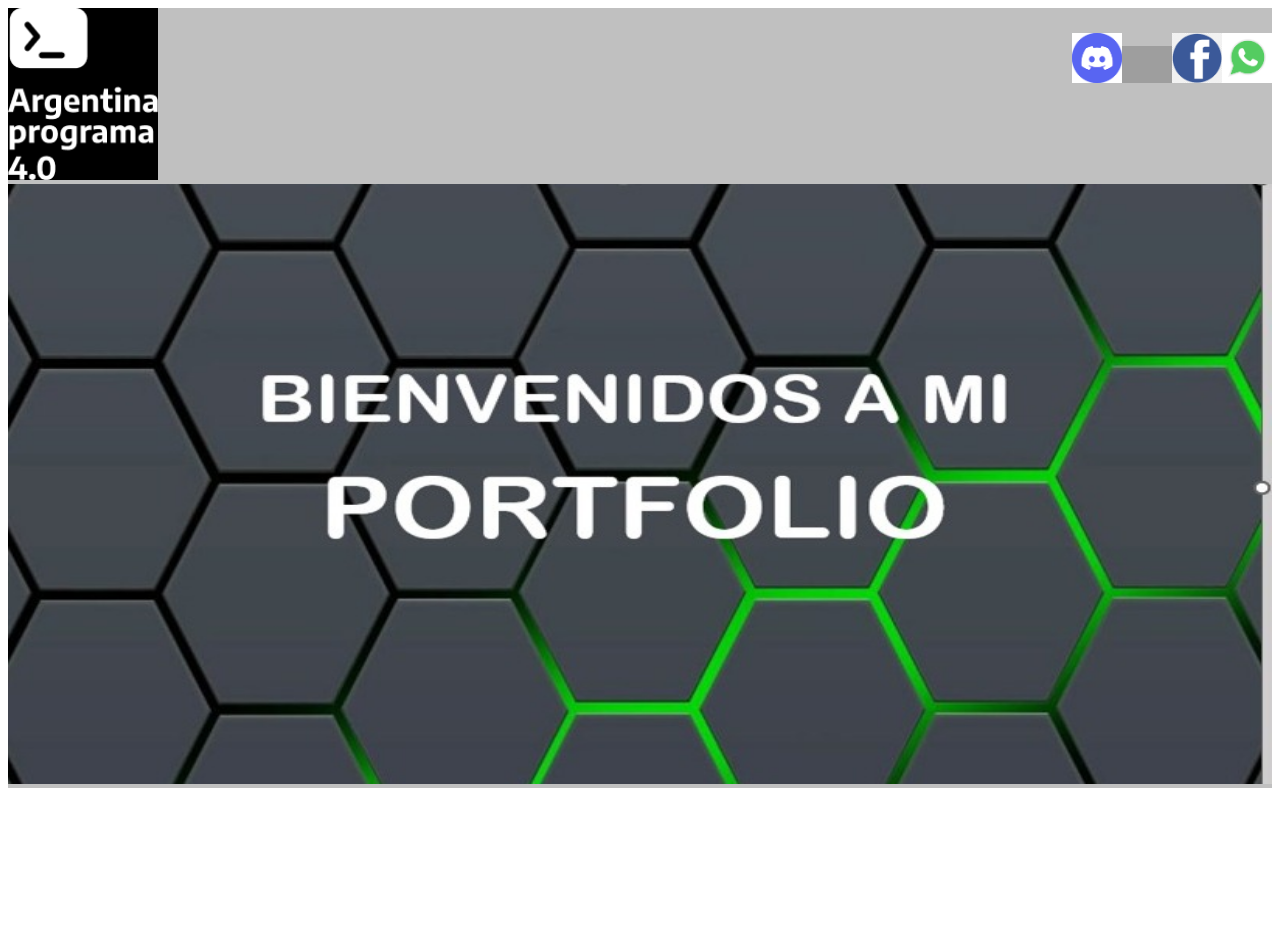
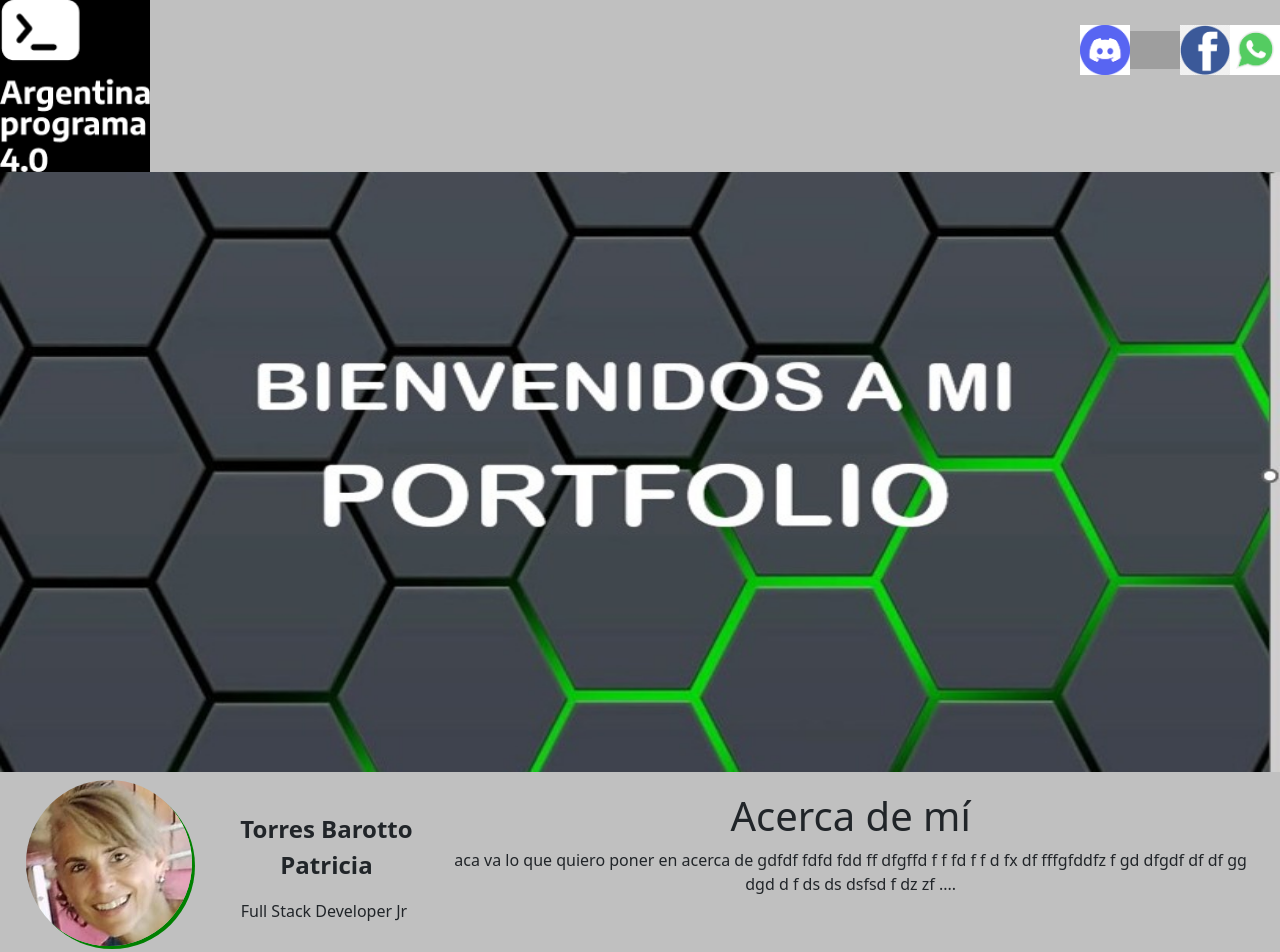
Before and after one commit to Patryto/PI_TorresBarotto, an Angular app in the folder PI_TorresBarotto/: page / in a window 1280 px wide. Shown: the top 952 px of the page. Before the commit the page ends 800 px from the top, so only its background shows below. Built offline with nearby package versions, Linux system fonts and the light colour scheme; grey boxes are pictures that could not be loaded.

Commit message:
agregue acerca de y foto perfil

```diff
--- a/PI_TorresBarotto/angular.json
+++ b/PI_TorresBarotto/angular.json
@@ -25,9 +25,12 @@
               "src/assets"
             ],
             "styles": [
+              "node_modules/bootstrap/dist/css/bootstrap.css",
               "src/styles.css"
             ],
-            "scripts": []
+            "scripts": [
+              "node_modules/bootstrap/dist/js/bootstrap.js"
+            ]
           },
           "configurations": {
             "production": {
--- a/PI_TorresBarotto/package.json
+++ b/PI_TorresBarotto/package.json
@@ -18,6 +18,7 @@
     "@angular/platform-browser": "^15.2.0",
     "@angular/platform-browser-dynamic": "^15.2.0",
     "@angular/router": "^15.2.0",
+    "bootstrap": "^5.2.3",
     "rxjs": "~7.8.0",
     "tslib": "^2.3.0",
     "zone.js": "~0.12.0"
--- a/PI_TorresBarotto/src/app/app.component.html
+++ b/PI_TorresBarotto/src/app/app.component.html
@@ -1 +1,2 @@
 <app-header></app-header>
+<app-acerca-de></app-acerca-de>
--- a/PI_TorresBarotto/src/app/app.module.ts
+++ b/PI_TorresBarotto/src/app/app.module.ts
@@ -7,6 +7,7 @@ import { HeaderComponent } from './components/header/header.component';
 import { LogoAPComponent } from './components/logo-ap/logo-ap.component';
 import { SocialComponent } from './components/social/social.component';
 import { BannerComponent } from './components/banner/banner.component';
+import { AcercaDeComponent } from './components/acerca-de/acerca-de.component';
 
 @NgModule({
   declarations: [
@@ -14,7 +15,8 @@ import { BannerComponent } from './components/banner/banner.component';
     HeaderComponent,
     LogoAPComponent,
     SocialComponent,
-    BannerComponent
+    BannerComponent,
+    AcercaDeComponent
   ],
   imports: [
     BrowserModule,
--- /dev/null
+++ b/PI_TorresBarotto/src/app/components/acerca-de/acerca-de.component.css
@@ -0,0 +1,26 @@
+.row{
+    padding: 20px;
+}
+div{
+    background-color: silver;
+    text-align: center;
+}
+/*mejoro , redondeo foto perfil con mediaquery*/
+@media (min-width: 576px) {
+    #fotoperfil{
+        position:absolute;
+        width: 13%;
+        border-radius: 100%;
+        box-shadow: 3px 3px green;
+        left: 2%;
+        top: 780px;
+    }
+}
+
+/*pongo nombre con negrita*/
+#nombre{
+    font-weight: bold;
+    font-size: x-large;
+    margin-top: 10%;
+    margin-left: 5px;
+}
--- /dev/null
+++ b/PI_TorresBarotto/src/app/components/acerca-de/acerca-de.component.html
@@ -0,0 +1,20 @@
+<div class="row">
+    <div class="col-xs-12 col-sm-2 col-md-2 col-lg-2">
+        <img src="../../../assets/fotoperfil.jpeg"
+        class="img-fluid" id="fotoperfil">
+    </div>
+    <div class="col-xs-12 col-sm-2 col-md-2 col-lg-2">
+        <p id="nombre">Torres Barotto Patricia</p>
+        <p>    Full Stack Developer Jr</p>
+    </div>
+    <div class="col-xs-12 col-sm-8 col-md-8 col-lg-8">
+        <span>
+            <h1>Acerca de mí</h1>
+            <p> aca va lo que quiero poner en acerca
+                de gdfdf fdfd fdd ff dfgffd f f fd f
+                f d fx  df fffgfddfz f gd dfgdf df df
+                gg dgd  d f  ds ds dsfsd f dz zf ....
+            </p>
+        </span>
+    </div>
+</div>
```
Also changed, not shown: PI_TorresBarotto/src/app/components/acerca-de/acerca-de.component.ts (added, +10 -0 lines), 2 other files (tests, documents, lock files or other folders).
